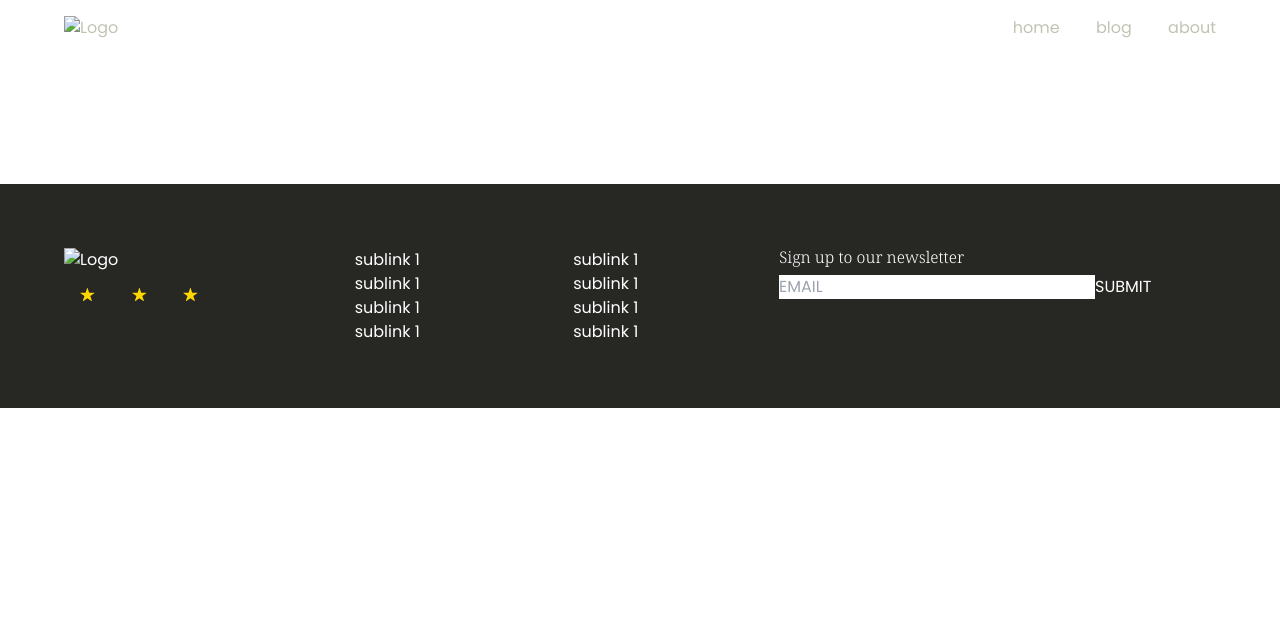
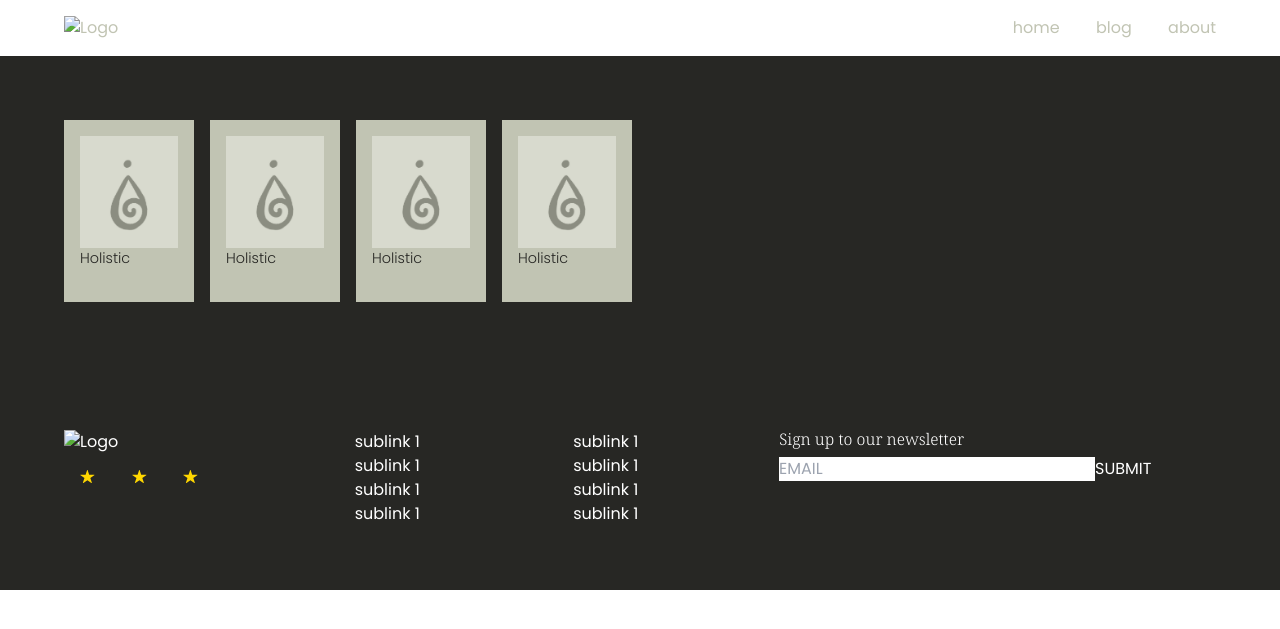
Before and after one commit to tinamayswinkels/sukhavati, a Jekyll site: the page built from temp.html, in a window 1280 px wide. Shown: the top 629 px of the page. Built offline with Jekyll 4.4.1, drawn with Linux system fonts in a browser that asks for light colours.

Commit message:
Updated 4 files via CloudCannon.

```diff
--- a/_data/style.yml
+++ b/_data/style.yml
@@ -1,6 +1,6 @@
 schemes:
   - scheme_name: base
-    bg-color: '#fff'
+    bg-color: '#ffffff'
     text-color: '#c1c4b3'
   - scheme_name: featured
     bg-color: '#c1c4b3'
--- a/temp.html
+++ b/temp.html
@@ -1,6 +1,45 @@
 ---
 layout: default
 blocks:
+    -
+        _id: grid
+        grid-desktop-columns: 8
+        grid-mobile-columns: 4
+        grid-gap: 1rem
+        columns:
+            -
+                col-type: text
+                block-content-html: <p>Holistic</p>
+                icon-path: /uploads/screenshot-2024-10-03-114022.png
+                icon-alt: drop
+                color-scheme: featured
+                col-width: 1
+                col-height: 1
+            -
+                col-type: text
+                block-content-html: <p>Holistic</p>
+                icon-path: /uploads/screenshot-2024-10-03-114022.png
+                icon-alt: drop
+                color-scheme: featured
+                col-width: 1
+                col-height: 1
+            -
+                col-type: text
+                block-content-html: <p>Holistic</p>
+                icon-path: /uploads/screenshot-2024-10-03-114022.png
+                icon-alt: drop
+                color-scheme: featured
+                col-width: 1
+                col-height: 1
+            -
+                col-type: text
+                block-content-html: <p>Holistic</p>
+                icon-path: /uploads/screenshot-2024-10-03-114022.png
+                icon-alt: drop
+                color-scheme: featured
+                col-width: 1
+                col-height: 1
+        color-scheme: dark
 seo:
     title: advanced title
     description: advanced description
```
Also changed, not shown: temp.liquid (deleted, +0 -14 lines), uploads/screenshot-2024-10-03-114022.png (added).
